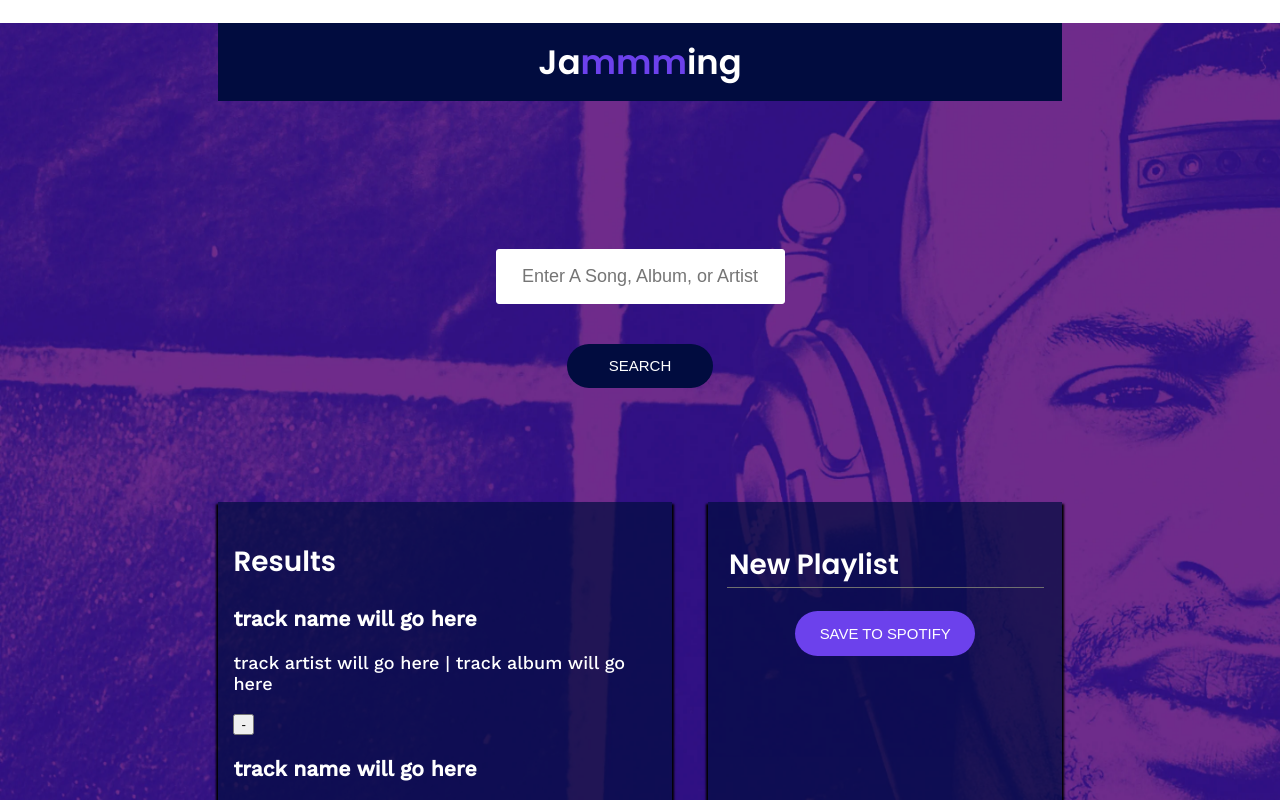
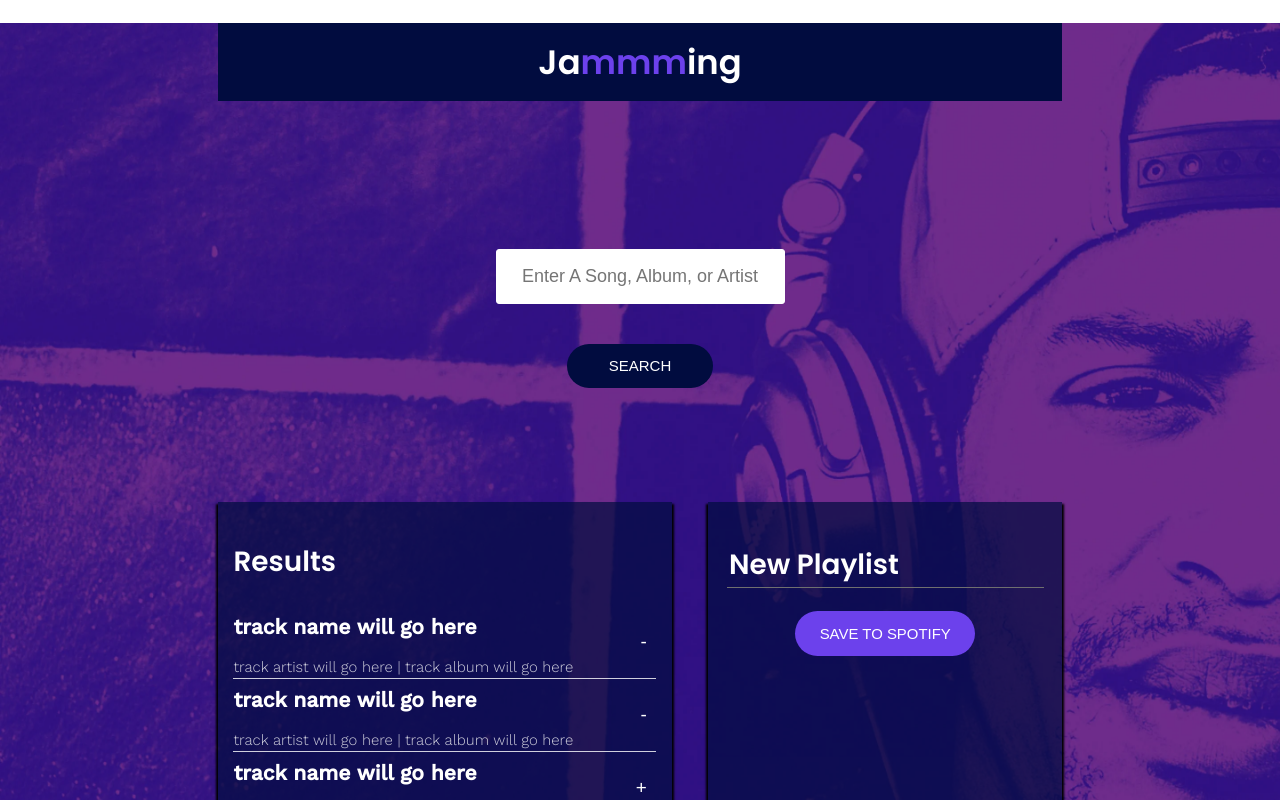
Before and after one commit to martinianol/jamming, a React (Create React App) app: page / in a window 1280 px wide. Shown: the top 800 px of the page. Built offline with nearby package versions, Linux system fonts and the light colour scheme.

Commit message:
Track CSS - Step 28

```diff
--- a/src/components/Track/Track.css
+++ b/src/components/Track/Track.css
@@ -0,0 +1,37 @@
+.Track {
+  display: flex;
+  align-items: center;
+  border-bottom: 1px solid rgba(256, 256, 256, 0.8);
+}
+
+.Track-action {
+  cursor: pointer;
+  padding: .5rem;
+  font-size: 1.05rem;
+  transition: color .25s;
+  border: 0px;
+  background-color: rgba(0, 0, 0, 0);
+  color: #fff;
+}
+
+.Track-action:hover {
+  color: rgba(265, 265, 265, .5);
+}
+
+.Track-information {
+  flex-grow: 1;
+  display: flex;
+  flex-direction: column;
+  justify-content: center;
+  height: 72px;
+}
+
+.Track-information h3 {
+  margin-bottom: .22rem;
+}
+
+.Track-information p {
+  font-size: .83rem;
+  font-weight: 300;
+  color: rgba(256, 256, 256, 0.8);
+}
--- a/src/components/TrackList/TrackList.js
+++ b/src/components/TrackList/TrackList.js
@@ -19,5 +19,3 @@ class TrackList extends React.Component {
 };
 
 export default TrackList;
-
-/* Create a method called renderAction that displays a <button> element with - as its content if the isRemoval property is true, and a + <button> element if the isRemoval property is false. Set the class name to Track-action. */
```
